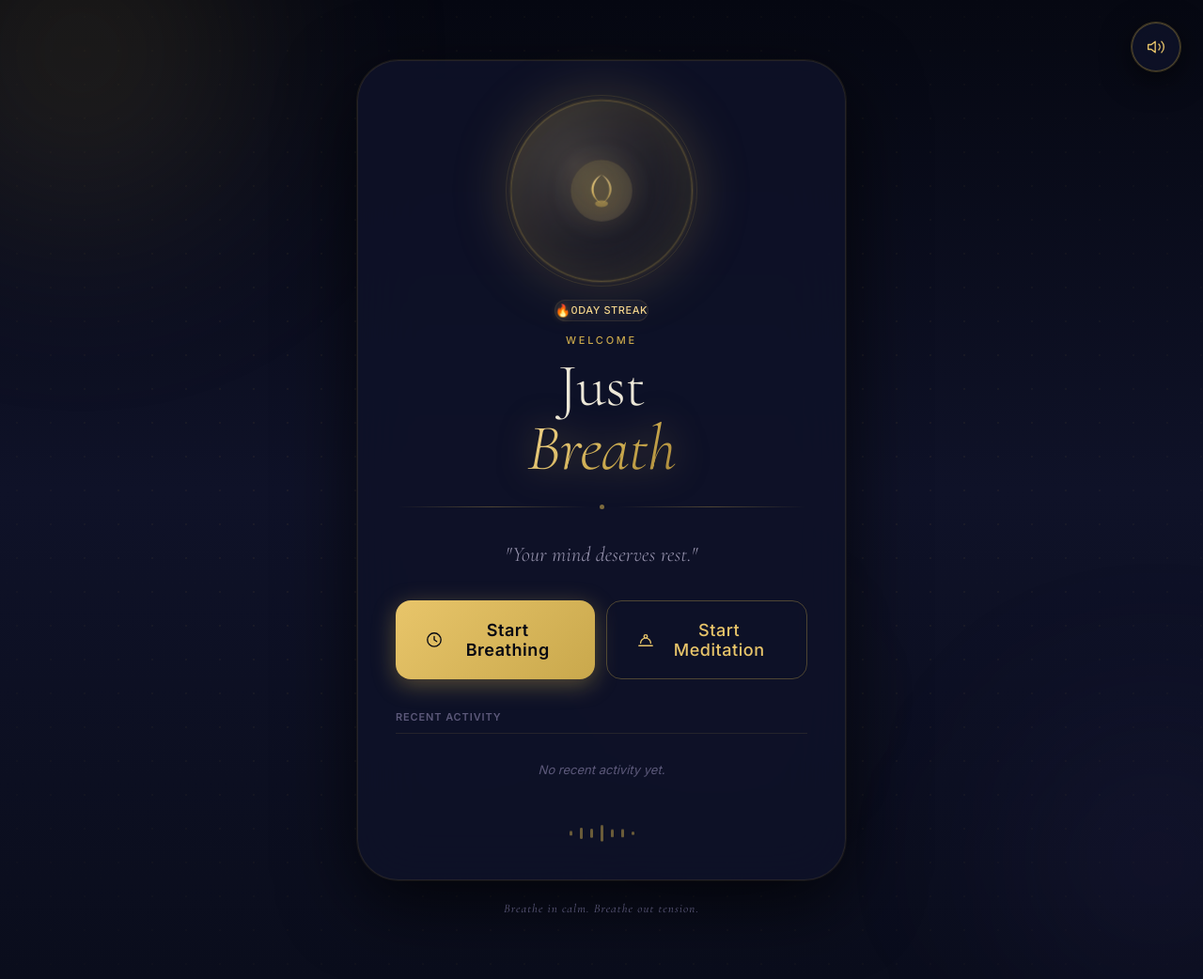
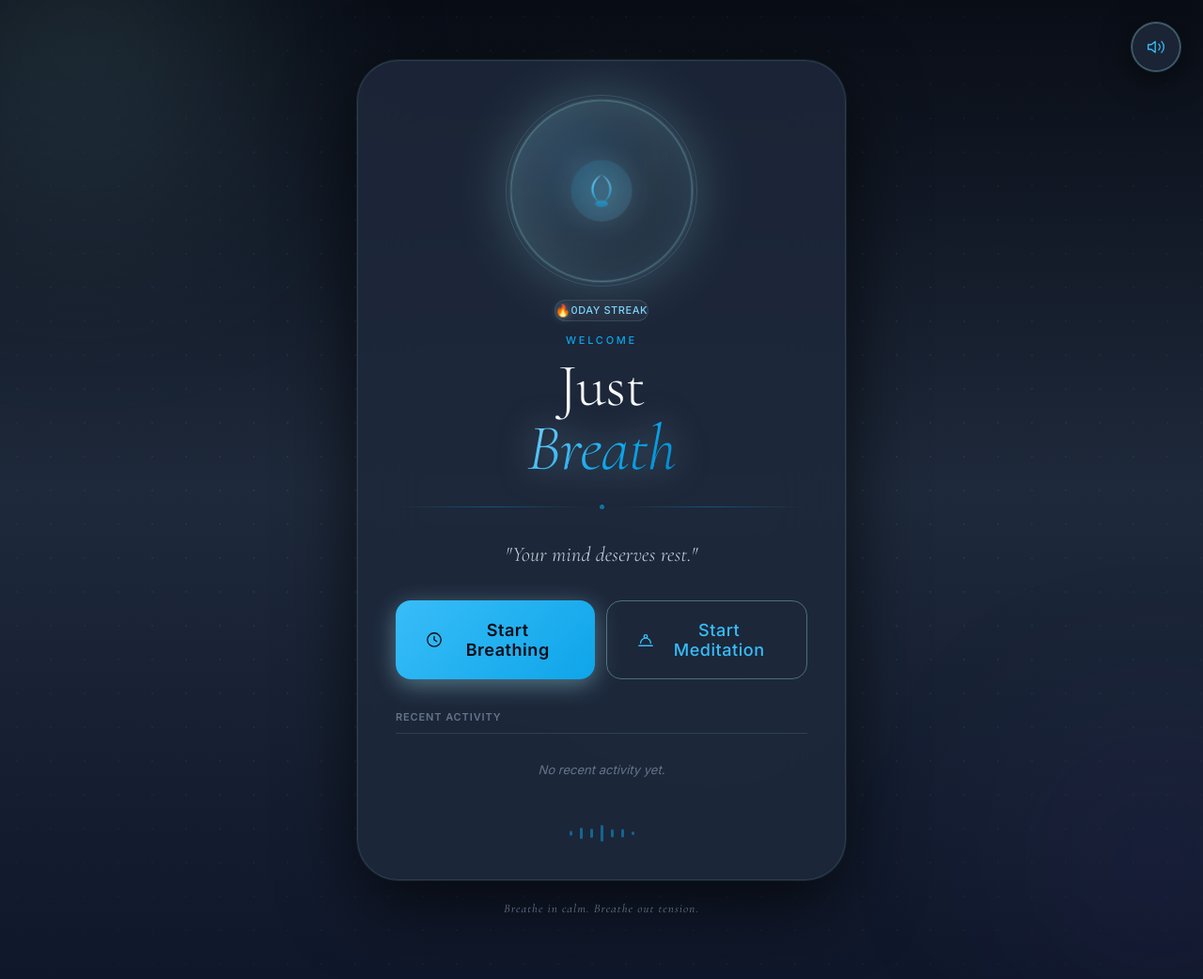
Before and after one commit to Aniket8983-arch/Just-Breath, a plain HTML site: page index.html in a window 1280 px wide. Shown: the whole page at 94% size. Drawn offline with nearby package versions, Linux system fonts and the light colour scheme.

Commit message:
Applied calming meditation color palette

```diff
--- a/index.html
+++ b/index.html
@@ -85,12 +85,12 @@
                 <ellipse cx="40" cy="56" rx="8" ry="4" fill="url(#petalGrad)" opacity="0.5"/>
                 <defs>
                   <linearGradient id="homeGrad" x1="0" y1="0" x2="80" y2="80" gradientUnits="userSpaceOnUse">
-                    <stop stop-color="#C9A84C"/>
-                    <stop offset="1" stop-color="#F5D78E"/>
+                    <stop stop-color="#0EA5E9"/>
+                    <stop offset="1" stop-color="#7DD3FC"/>
                   </linearGradient>
                   <linearGradient id="petalGrad" x1="40" y1="20" x2="40" y2="60" gradientUnits="userSpaceOnUse">
-                    <stop stop-color="#F5D78E"/>
-                    <stop offset="1" stop-color="#C9A84C"/>
+                    <stop stop-color="#7DD3FC"/>
+                    <stop offset="1" stop-color="#0EA5E9"/>
                   </linearGradient>
                 </defs>
               </svg>
--- a/script.js
+++ b/script.js
@@ -532,7 +532,7 @@ const initHomeButtons = () => {
     if (circle) {
       circle.style.transform = 'scale(1.18)';
       circle.style.boxShadow =
-        '0 0 60px rgba(201,168,76,0.55), inset 0 0 40px rgba(201,168,76,0.25)';
+        '0 0 60px rgba(165,243,252,0.55), inset 0 0 40px rgba(165,243,252,0.25)';
       setTimeout(() => {
         circle.style.transform = '';
         circle.style.boxShadow = '';
--- a/style.css
+++ b/style.css
@@ -23,37 +23,37 @@
    ============================================================ */
 :root {
   /* --- Navy palette --- */
-  --navy-950:  #060812;
-  --navy-900:  #0a0d1c;
-  --navy-800:  #0f1228;
-  --navy-700:  #151834;
-  --navy-600:  #1e2245;
+  --navy-950:  #090D16;
+  --navy-900:  #0F172A;
+  --navy-800:  #1E293B;
+  --navy-700:  #334155;
+  --navy-600:  #475569;
 
   /* --- Gold palette --- */
-  --gold-300:  #F5D78E;
-  --gold-400:  #E8C56A;
-  --gold-500:  #C9A84C;
-  --gold-600:  #A8863A;
-  --gold-glow: rgba(201, 168, 76, 0.35);
+  --gold-300:  #7DD3FC;
+  --gold-400:  #38BDF8;
+  --gold-500:  #0EA5E9;
+  --gold-600:  #0284C7;
+  --gold-glow: rgba(165, 243, 252, 0.35);
 
   /* --- Neutral --- */
   --white:          #ffffff;
-  --text-primary:   #EDE8D8;
-  --text-secondary: #9A96B0;
-  --text-muted:     #5C597A;
+  --text-primary:   #F8FAFC;
+  --text-secondary: #CBD5E1;
+  --text-muted:     #64748B;
 
   /* --- Borders & surfaces --- */
-  --border-subtle:  rgba(201, 168, 76, 0.12);
-  --border-gold:    rgba(201, 168, 76, 0.35);
+  --border-subtle:  rgba(165, 243, 252, 0.12);
+  --border-gold:    rgba(165, 243, 252, 0.35);
   --surface-glass:  rgba(255, 255, 255, 0.035);
-  --surface-card:   rgba(15, 18, 40, 0.85);
+  --surface-card:   rgba(30, 41, 59, 0.85);
 
   /* --- Gradients --- */
-  --grad-gold:        linear-gradient(135deg, #F5D78E 0%, #C9A84C 60%, #A8863A 100%);
-  --grad-gold-soft:   linear-gradient(135deg, rgba(245,215,142,0.15) 0%, rgba(201,168,76,0.08) 100%);
-  --grad-navy:        linear-gradient(180deg, #060812 0%, #0f1228 50%, #0a0d1c 100%);
-  --grad-btn-primary: linear-gradient(135deg, #E8C56A 0%, #C9A84C 100%);
-  --grad-btn-hover:   linear-gradient(135deg, #F5D78E 0%, #D9AE54 100%);
+  --grad-gold:        linear-gradient(135deg, #7DD3FC 0%, #0EA5E9 60%, #0284C7 100%);
+  --grad-gold-soft:   linear-gradient(135deg, rgba(125, 211, 252,0.15) 0%, rgba(165, 243, 252,0.08) 100%);
+  --grad-navy:        linear-gradient(180deg, #090D16 0%, #1E293B 50%, #0F172A 100%);
+  --grad-btn-primary: linear-gradient(135deg, #38BDF8 0%, #0EA5E9 100%);
+  --grad-btn-hover:   linear-gradient(135deg, #7DD3FC 0%, #38BDF8 100%);
 
   /* --- Typography --- */
   --font-body:    'Inter', system-ui, sans-serif;
@@ -91,9 +91,9 @@
 
   /* --- Shadows --- */
   --shadow-card:    0 24px 80px rgba(0,0,0,0.7), 0 0 0 1px var(--border-subtle);
-  --shadow-btn:     0 6px 24px rgba(201, 168, 76, 0.4);
-  --shadow-btn-hov: 0 10px 40px rgba(201, 168, 76, 0.6);
-  --shadow-glow:    0 0 60px rgba(201, 168, 76, 0.25);
+  --shadow-btn:     0 6px 24px rgba(165, 243, 252, 0.4);
+  --shadow-btn-hov: 0 10px 40px rgba(165, 243, 252, 0.6);
+  --shadow-glow:    0 0 60px rgba(165, 243, 252, 0.25);
   --shadow-fab:     0 8px 32px rgba(0,0,0,0.6), 0 0 0 1px var(--border-gold);
 
   /* --- Transitions --- */
@@ -245,7 +245,7 @@ em {
 .bg-orb--1 {
   width: min(500px, 100vw);
   height: min(500px, 100vw);
-  background: radial-gradient(circle, rgba(201, 168, 76, 0.18) 0%, transparent 70%);
+  background: radial-gradient(circle, rgba(165, 243, 252, 0.18) 0%, transparent 70%);
   top: -15%;
   left: -15%;
   animation: orbDrift 18s ease-in-out infinite;
@@ -264,7 +264,7 @@ em {
 .bg-orb--3 {
   width: min(280px, 70vw);
   height: min(280px, 70vw);
-  background: radial-gradient(circle, rgba(201, 168, 76, 0.08) 0%, transparent 70%);
+  background: radial-gradient(circle, rgba(165, 243, 252, 0.08) 0%, transparent 70%);
   top: 55%;
   left: 50%;
   transform: translateX(-50%);
@@ -277,7 +277,7 @@ em {
   position: absolute;
   inset: 0;
   background-image:
-    radial-gradient(circle, rgba(201,168,76,0.07) 1px, transparent 1px);
+    radial-gradient(circle, rgba(165, 243, 252,0.07) 1px, transparent 1px);
   background-size: 36px 36px;
   mask-image: radial-gradient(ellipse 80% 80% at 50% 50%, black 30%, transparent 100%);
   -webkit-mask-image: radial-gradient(ellipse 80% 80% at 50% 50%, black 30%, transparent 100%);
@@ -324,14 +324,14 @@ em {
   border-radius: 50%;
   background: radial-gradient(
     circle at 35% 35%,
-    rgba(245, 215, 142, 0.22) 0%,
-    rgba(201, 168, 76, 0.1)  50%,
-    rgba(10, 13, 28, 0.6)    100%
+    rgba(125, 211, 252, 0.22) 0%,
+    rgba(165, 243, 252, 0.1)  50%,
+    rgba(15, 23, 42, 0.6)    100%
   );
   border: 1.5px solid var(--border-gold);
   box-shadow:
-    0 0 0 1px rgba(201,168,76,0.08),
-    inset 0 0 30px rgba(201,168,76,0.1),
+    0 0 0 1px rgba(165, 243, 252,0.08),
+    inset 0 0 30px rgba(165, 243, 252,0.1),
     var(--shadow-glow);
   display: flex;
   align-items: center;
@@ -350,7 +350,7 @@ em {
 .breath-circle__logo {
   width: 64px;
   height: 64px;
-  filter: drop-shadow(0 0 12px rgba(201,168,76,0.6));
+  filter: drop-shadow(0 0 12px rgba(165, 243, 252,0.6));
 }
 
 
@@ -384,7 +384,7 @@ em {
   -webkit-background-clip: text;
   -webkit-text-fill-color: transparent;
   background-clip: text;
-  filter: drop-shadow(0 0 18px rgba(201,168,76,0.5));
+  filter: drop-shadow(0 0 18px rgba(165, 243, 252,0.5));
 }
 
 /* Ornamental divider */
@@ -511,9 +511,9 @@ em {
 }
 
 .btn--secondary:hover {
-  background: rgba(201, 168, 76, 0.1);
+  background: rgba(165, 243, 252, 0.1);
   border-color: var(--gold-400);
-  box-shadow: 0 4px 20px rgba(201,168,76,0.2);
+  box-shadow: 0 4px 20px rgba(165, 243, 252,0.2);
   transform: translateY(-2px);
 }
 
@@ -615,7 +615,7 @@ em {
   position: absolute;
   inset: 0;
   border-radius: 50%;
-  background: rgba(201,168,76,0.25);
+  background: rgba(165, 243, 252,0.25);
   opacity: 0;
   transform: scale(0);
   pointer-events: none;
@@ -628,7 +628,7 @@ em {
 /* Active (playing) state ring */
 .sound-fab[aria-pressed="true"] {
   border-color: var(--gold-400);
-  box-shadow: var(--shadow-fab), 0 0 0 3px rgba(201,168,76,0.2);
+  box-shadow: var(--shadow-fab), 0 0 0 3px rgba(165, 243, 252,0.2);
 }
 
 
@@ -678,16 +678,16 @@ em {
   0%, 100% {
     transform: scale(1);
     box-shadow:
-      0 0 0 1px rgba(201,168,76,0.08),
-      inset 0 0 30px rgba(201,168,76,0.1),
-      0 0 40px rgba(201,168,76,0.15);
+      0 0 0 1px rgba(165, 243, 252,0.08),
+      inset 0 0 30px rgba(165, 243, 252,0.1),
+      0 0 40px rgba(165, 243, 252,0.15);
   }
   50% {
     transform: scale(1.12);
     box-shadow:
-      0 0 0 1px rgba(201,168,76,0.18),
-      inset 0 0 50px rgba(201,168,76,0.2),
-      0 0 70px rgba(201,168,76,0.35);
+      0 0 0 1px rgba(165, 243, 252,0.18),
+      inset 0 0 50px rgba(165, 243, 252,0.2),
+      0 0 70px rgba(165, 243, 252,0.35);
   }
 }
 
@@ -837,7 +837,7 @@ em {
 }
 
 .screen__nav-back:hover {
-  background: rgba(201, 168, 76, 0.1);
+  background: rgba(165, 243, 252, 0.1);
 }
 
 .screen__nav-back svg {
@@ -953,12 +953,12 @@ em {
 
 .screen__option:hover {
   border-color: var(--border-gold);
-  background: rgba(201, 168, 76, 0.05);
+  background: rgba(165, 243, 252, 0.05);
 }
 
 .screen__option.is-selected {
   border-color: var(--gold-500);
-  background: rgba(201, 168, 76, 0.08);
+  background: rgba(165, 243, 252, 0.08);
 }
 
 .screen__option-icon {
@@ -1091,9 +1091,9 @@ em {
   border: 1.5px solid var(--border-gold);
   background: radial-gradient(
     circle at 35% 35%,
-    rgba(245,215,142,0.15) 0%,
-    rgba(201,168,76,0.06)  50%,
-    rgba(10,13,28,0.5)     100%
+    rgba(125, 211, 252,0.15) 0%,
+    rgba(165, 243, 252,0.06)  50%,
+    rgba(15, 23, 42,0.5)     100%
   );
   display: flex;
   align-items: center;
@@ -1133,7 +1133,7 @@ em {
 .session__progress-track {
   width: 100%;
   height: 3px;
-  background: rgba(201,168,76,0.12);
+  background: rgba(165, 243, 252,0.12);
   border-radius: var(--radius-full);
   overflow: hidden;
 }
@@ -1203,13 +1203,13 @@ em {
   position: absolute;
   inset: 0;
   border-radius: 50%;
-  border: 1.5px solid var(--border-gold);
+  border: 1.5px solid var(--success-accent);
   opacity: 0.5;
 }
 
 .completion__badge-icon {
   font-size: 2.5rem;
-  color: var(--gold-400);
+  color: var(--success-accent);
   line-height: 1;
 }
 
@@ -1358,13 +1358,13 @@ em {
 }
 
 .timing-control__btn:hover {
-  background: rgba(201, 168, 76, 0.12);
+  background: rgba(165, 243, 252, 0.12);
   border-color: var(--gold-400);
 }
 
 .timing-control__btn:active {
   transform: scale(0.9);
-  background: rgba(201, 168, 76, 0.2);
+  background: rgba(165, 243, 252, 0.2);
 }
 
 /* Disabled state — shown when value is at min or max */
@@ -1449,7 +1449,7 @@ em {
 .sound-drawer__overlay {
   position: absolute;
   inset: 0;
-  background: rgba(6, 8, 18, 0.65);
+  background: rgba(9, 13, 22, 0.65);
   backdrop-filter: blur(4px);
   opacity: 0;
   transition: opacity var(--t-base);
@@ -1685,7 +1685,7 @@ em {
 
 .home__streak-icon {
   font-size: var(--text-sm);
-  filter: drop-shadow(0 0 4px rgba(201, 168, 76, 0.4));
+  filter: drop-shadow(0 0 4px rgba(165, 243, 252, 0.4));
 }
 
 /* ============================================================
@@ -1732,7 +1732,7 @@ em {
 
 .home__history-item:hover {
   background: rgba(255, 255, 255, 0.05);
-  border-color: rgba(201, 168, 76, 0.2);
+  border-color: rgba(165, 243, 252, 0.2);
 }
 
 .home__history-icon {
@@ -1742,7 +1742,7 @@ em {
   justify-content: center;
   width: 32px;
   height: 32px;
-  background: rgba(201, 168, 76, 0.1);
+  background: rgba(165, 243, 252, 0.1);
   border-radius: var(--radius-sm);
   color: var(--gold-300);
 }
@@ -1788,16 +1788,16 @@ em {
   from {
     transform: scale(1.0);
     box-shadow:
-      0 0 12px rgba(245, 215, 142, 0.05),
-      0 0 24px rgba(201, 168, 76, 0.02),
-      inset 0 0 6px rgba(245, 215, 142, 0.02);
+      0 0 12px rgba(125, 211, 252, 0.05),
+      0 0 24px rgba(165, 243, 252, 0.02),
+      inset 0 0 6px rgba(125, 211, 252, 0.02);
   }
   to {
     transform: scale(1.5);
     box-shadow:
-      0 0 45px rgba(245, 215, 142, 0.4),
-      0 0 90px rgba(201, 168, 76, 0.18),
-      inset 0 0 22px rgba(245, 215, 142, 0.15);
+      0 0 45px rgba(125, 211, 252, 0.4),
+      0 0 90px rgba(165, 243, 252, 0.18),
+      inset 0 0 22px rgba(125, 211, 252, 0.15);
   }
 }
 
@@ -1805,16 +1805,16 @@ em {
   from {
     transform: scale(1.5);
     box-shadow:
-      0 0 45px rgba(245, 215, 142, 0.4),
-      0 0 90px rgba(201, 168, 76, 0.18),
-      inset 0 0 22px rgba(245, 215, 142, 0.15);
+      0 0 45px rgba(125, 211, 252, 0.4),
+      0 0 90px rgba(165, 243, 252, 0.18),
+      inset 0 0 22px rgba(125, 211, 252, 0.15);
   }
   to {
     transform: scale(1.0);
     box-shadow:
-      0 0 12px rgba(245, 215, 142, 0.05),
-      0 0 24px rgba(201, 168, 76, 0.02),
-      inset 0 0 6px rgba(245, 215, 142, 0.02);
+      0 0 12px rgba(125, 211, 252, 0.05),
+      0 0 24px rgba(165, 243, 252, 0.02),
+      inset 0 0 6px rgba(125, 211, 252, 0.02);
   }
 }
 
@@ -1825,9 +1825,9 @@ em {
 .session__visualiser.anim-hold {
   transform: scale(1.5);
   box-shadow:
-    0 0 45px rgba(245, 215, 142, 0.4),
-    0 0 90px rgba(201, 168, 76, 0.18),
-    inset 0 0 22px rgba(245, 215, 142, 0.15);
+    0 0 45px rgba(125, 211, 252, 0.4),
+    0 0 90px rgba(165, 243, 252, 0.18),
+    inset 0 0 22px rgba(125, 211, 252, 0.15);
 }
 
 .session__visualiser.anim-exhale {
```
